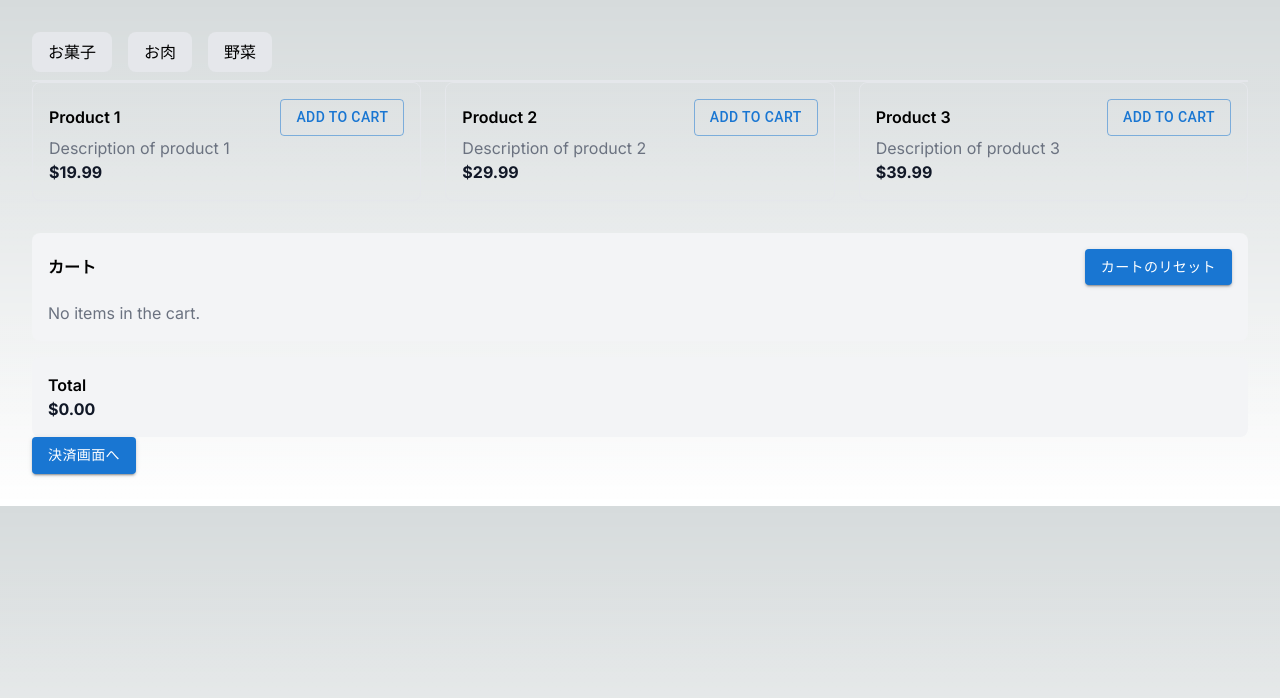
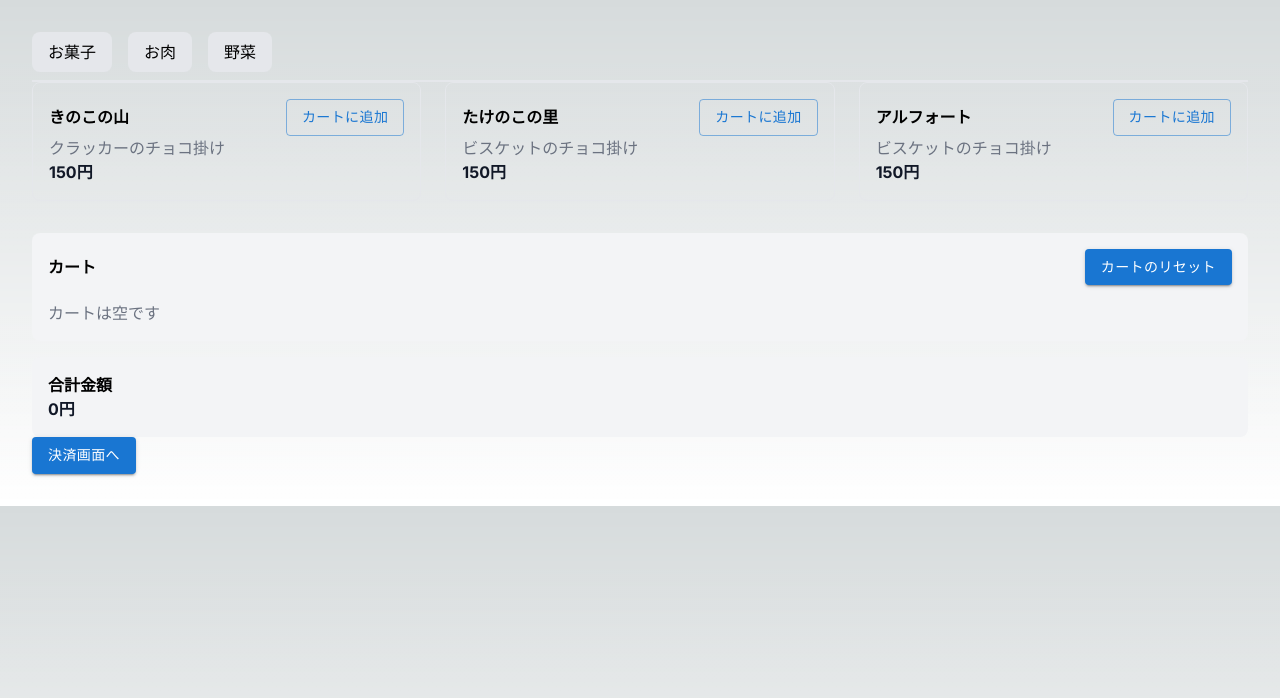
Before and after one commit to SeiyaMaruyama/self-checkout, a Next.js app: page /select in a window 1280 px wide. Shown: the top 698 px of the page. Built offline with nearby package versions, Linux system fonts and the light colour scheme.

Commit message:
遷移と画面の調整

```diff
--- a/app/select/page.tsx
+++ b/app/select/page.tsx
@@ -55,33 +55,33 @@
       <div className="grid md:grid-cols-2 lg:grid-cols-3 gap-4 md:gap-6">
         <div className="border border-gray-200 p-4 rounded-lg dark:border-gray-800">
           <div className="flex items-center justify-between">
-            <h2 className="font-semibold">Product 1</h2>
-            <Button variant="outlined">Add to cart</Button>
+            <h2 className="font-semibold">きのこの山</h2>
+            <Button variant="outlined">カートに追加</Button>
           </div>
           <p className="text-gray-500 dark:text-gray-400">
-            Description of product 1
+            クラッカーのチョコ掛け
           </p>
-          <h3 className="font-bold text-gray-900 dark:text-white">$19.99</h3>
+          <h3 className="font-bold text-gray-900 dark:text-white">150円</h3>
         </div>
         <div className="border border-gray-200 p-4 rounded-lg dark:border-gray-800">
           <div className="flex items-center justify-between">
-            <h2 className="font-semibold">Product 2</h2>
-            <Button variant="outlined">Add to cart</Button>
+            <h2 className="font-semibold">たけのこの里</h2>
+            <Button variant="outlined">カートに追加</Button>
           </div>
           <p className="text-gray-500 dark:text-gray-400">
-            Description of product 2
+            ビスケットのチョコ掛け
           </p>
-          <h3 className="font-bold text-gray-900 dark:text-white">$29.99</h3>
+          <h3 className="font-bold text-gray-900 dark:text-white">150円</h3>
         </div>
         <div className="border border-gray-200 p-4 rounded-lg dark:border-gray-800">
           <div className="flex items-center justify-between">
-            <h2 className="font-semibold">Product 3</h2>
-            <Button variant="outlined">Add to cart</Button>
+            <h2 className="font-semibold">アルフォート</h2>
+            <Button variant="outlined">カートに追加</Button>
           </div>
           <p className="text-gray-500 dark:text-gray-400">
-            Description of product 3
+            ビスケットのチョコ掛け
           </p>
-          <h3 className="font-bold text-gray-900 dark:text-white">$39.99</h3>
+          <h3 className="font-bold text-gray-900 dark:text-white">150円</h3>
         </div>
       </div>
       <section className="w-full mt-8">
@@ -92,13 +92,13 @@
           </div>
           <div className="mt-4">
             <p className="text-gray-500 dark:text-gray-400">
-              No items in the cart.
+              カートは空です
             </p>
           </div>
         </div>
         <div className="mt-4 bg-gray-100 p-4 rounded-lg dark:bg-gray-800">
-          <h2 className="font-semibold">Total</h2>
-          <h3 className="font-bold text-gray-900 dark:text-white">$0.00</h3>
+          <h2 className="font-semibold">合計金額</h2>
+          <h3 className="font-bold text-gray-900 dark:text-white">0円</h3>
         </div>
         <Link href={"/"}>
           <Button
--- a/app/tutorial/page.tsx
+++ b/app/tutorial/page.tsx
@@ -8,7 +8,7 @@
 export default function Component() {
     return (
         <section className="w-full h-screen flex flex-col items-center justify-center space-y-8 bg-gray-100 dark:bg-gray-900">
-            <div className="text-3xl font-bold text-gray-800 dark:text-gray-200">Step-by-step Tutorial</div>
+            <div className="text-3xl font-bold text-gray-800 dark:text-gray-200">チュートリアル</div>
             <ol className="list-decimal list-inside space-y-4 text-lg text-gray-700 dark:text-gray-300">
                 <li className="bg-gray-200 dark:bg-gray-800 p-4 rounded">Step 1: 商品を選択</li>
                 <li className="bg-gray-200 dark:bg-gray-800 p-4 rounded">Step 2: カートを確認</li>
```
